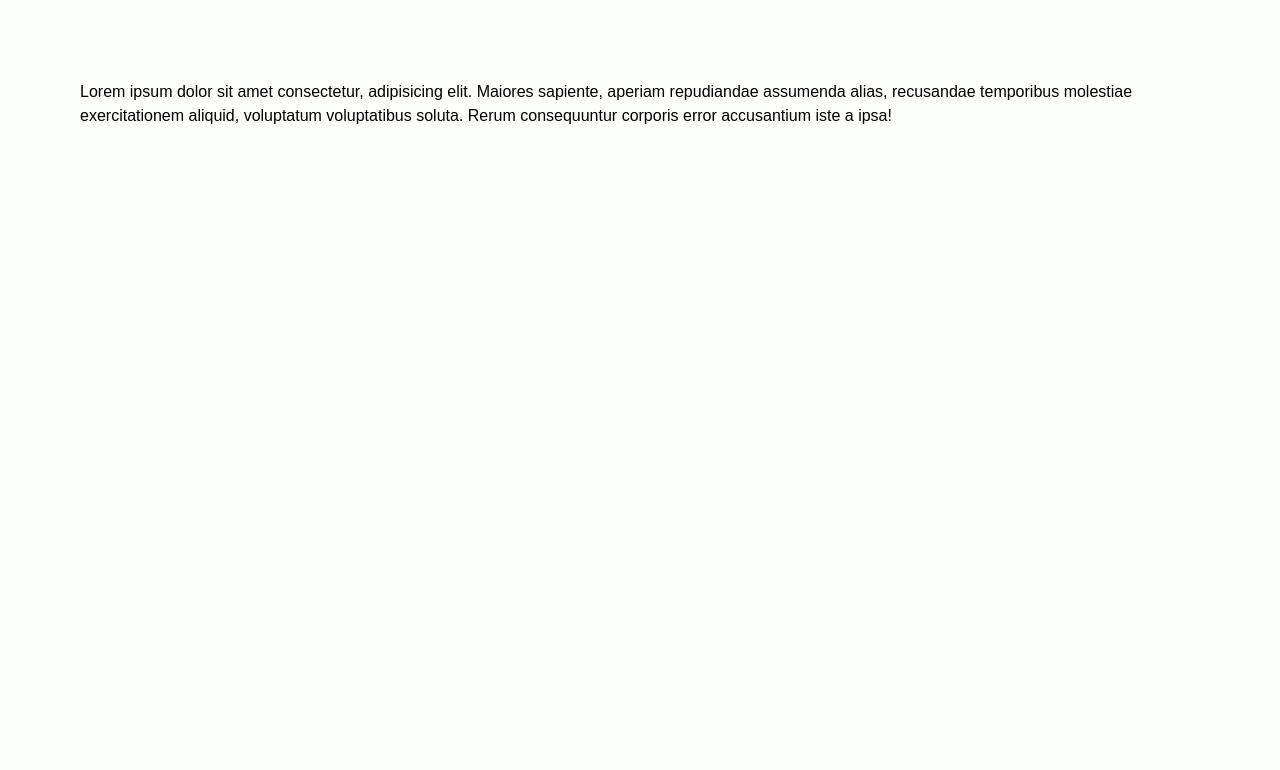
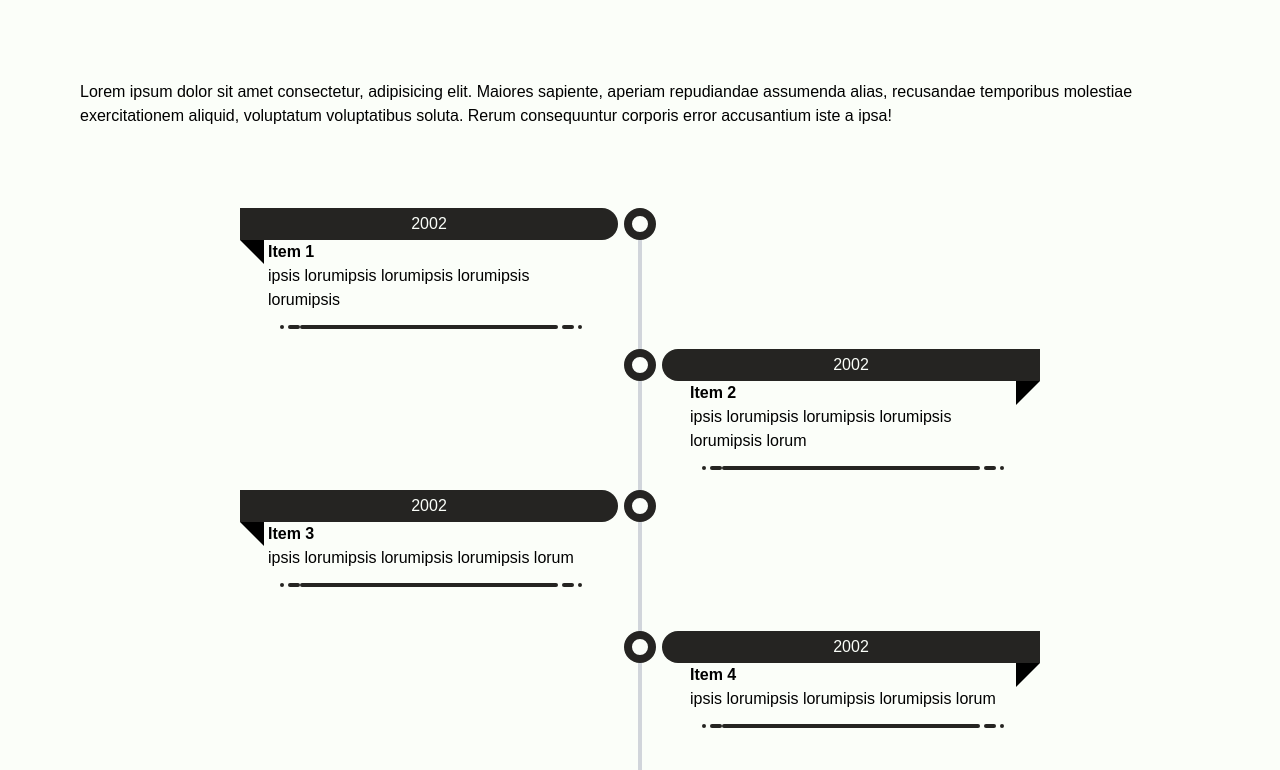
Before and after one commit to AndreFerraria20/portfolio, a Next.js app: page /education in a window 1280 px wide. Shown: the part 720-1490 px from the top of the page. Before the commit the page ends 848 px from the top, so only its background shows below. Built offline with nearby package versions, Linux system fonts and the light colour scheme.

Commit message:
timeline component

```diff
--- a/src/app/education/page.tsx
+++ b/src/app/education/page.tsx
@@ -1,10 +1,28 @@
 import MainLayout from "../layouts/mainLayout";
 import SplitLayout from "../layouts/splitLayout";
+import Timeline, { TimelineItem } from '../ui/timeline'
 
 
 
 export default function Education() {
- const content=(<div> Lorem ipsum dolor sit amet consectetur, adipisicing elit. Maiores sapiente, aperiam repudiandae assumenda alias, recusandae temporibus molestiae exercitationem aliquid, voluptatum voluptatibus soluta. Rerum consequuntur corporis error accusantium iste a ipsa!</div>);
+  const items: TimelineItem[] = [
+    { date: 2002, title: 'Item 1', description: "ipsis lorumipsis lorumipsis lorumipsis lorumipsis " },
+    { date: 2002, title: 'Item 2', description: "ipsis lorumipsis lorumipsis lorumipsis lorumipsis lorum" },
+    { date: 2002, title: 'Item 3', description: "ipsis lorumipsis lorumipsis lorumipsis lorum" },
+    { date: 2002, title: 'Item 4', description: "ipsis lorumipsis lorumipsis lorumipsis lorum" },
+    { date: 2002, title: 'Item 4', description: "ipsis lorumipsis lorumipsis lorumipsis lorum" },
+    { date: 2002, title: 'Item 4', description: "ipsis lorumipsis lorumipsis lorumipsis lorum" },
+
+  ];
+  const content = (<><div>
+    Lorem ipsum dolor sit amet consectetur, adipisicing elit. Maiores sapiente, aperiam repudiandae assumenda alias, recusandae temporibus molestiae exercitationem aliquid, voluptatum voluptatibus soluta. Rerum consequuntur corporis error accusantium iste a ipsa!
+  </div>
+    <div className="pt-20 flex grow justify-center items-center">
+      <Timeline items={items} title={""} />
+    </div >
+
+  </>
+  );
 
   return (
     <MainLayout title="Education" divContent={content} />
--- a/src/app/globals.css
+++ b/src/app/globals.css
@@ -37,9 +37,34 @@ body {
 
 
 @layer components {
-  .cardShadow{
+  .flapLeft {
+    content: " ";
+    width: 1.5rem;
+    background-color: black;
+    position: absolute;
+    clip-path: polygon(0 0, 100% 0, 100% 100%);
+    top: 100%;
+  }
+
+  .flapRight {
+    content: " ";
+    width: 1.5rem;
+    background-color: black;
+    position: absolute;
+    clip-path: polygon(0 0, 100% 0, 0 100%);
+    top: 100%;
+
+    right: 0;
+  }
+
+  .divider {
+    background-image: linear-gradient(90deg, var(--primary) 1.46%, var(--primary) 40.83%, var(--primary)65.57%, var(--primary) 107.92%)
+  }
+
+  .cardShadow {
     box-shadow: 5px 5px 0px 0px var(--accent);
   }
+
   .title {
     @apply text-[8vw] font-normal text-left hover:italic transform hover:translate-x-2 transition-transform duration-500
   }
--- /dev/null
+++ b/src/app/hooks/useMediaQuery.ts
@@ -0,0 +1,16 @@
+// hooks/useMediaQuery.ts
+import { useEffect, useMemo, useState } from "react";
+
+export function useMediaQuery(query: string) {
+  const mediaQuery = useMemo(() => window.matchMedia(query), [query]);
+  const [match, setMatch] = useState(mediaQuery.matches);
+
+  useEffect(() => {
+    const onChange = () => setMatch(mediaQuery.matches);
+    mediaQuery.addEventListener("change", onChange);
+
+    return () => mediaQuery.removeEventListener("change", onChange);
+  }, [mediaQuery]);
+
+  return match;
+}
--- /dev/null
+++ b/src/app/ui/divider.tsx
@@ -0,0 +1,11 @@
+export default function Divider() {
+
+return(
+<div className="mb-10 w-full text-center">
+  <span className="ml-1 inline-block h-1 w-1 rounded-full bg-primary"></span>
+  <span className="ml-1 inline-block h-1 w-3 rounded-full bg-primary"></span>
+  <span className="inline-block h-1 w-[80%] rounded-full bg-primary"></span>
+  <span className="ml-1 inline-block h-1 w-3 rounded-full bg-primary"></span>
+  <span className="ml-1 inline-block h-1 w-1 rounded-full bg-primary"></span>
+</div>);
+}
--- /dev/null
+++ b/src/app/ui/timeline.tsx
@@ -0,0 +1,81 @@
+"use client"
+
+import React from 'react';
+import { useMediaQuery } from '../hooks/useMediaQuery';
+import Divider from './divider';
+
+
+interface TimelineItem {
+    date: string;
+    title: string;
+    description: string;
+}
+
+interface TimeLineProps {
+    items: TimelineItem[];
+    title: string;
+}
+
+const Timeline: React.FC<TimeLineProps> = ({ items, title }) => {
+    let rows = items.length / 2;
+    let gridClass = "grid-cols-[1fr_0.25rem_1fr]";
+    const mediaQuery = useMediaQuery("(min-width: 850px)"); // Matches the custom breakpoint
+
+    return (
+        <>
+            <h1 className="text-secundary-500">{title}</h1>
+            <ul className={gridClass + " text-secundary-500 grid w-[50rem] gap-x-5"}>
+
+                {items.map((item, index) => {
+
+                    let itemClass;
+                    let content;
+                    let flap;
+                    let left;
+
+                    if (mediaQuery) {
+                        left = index % 2 !== 0
+                        itemClass = left ? 'col-start-3 row-span-2' : 'col-start-1 row-span-2';
+                        content = left ? "rounded-l-2xl" : "rounded-r-2xl"
+                        flap = left ? "flapRight" : "flapLeft"
+                    } else {
+                        left = index % 2 !== 0
+                        itemClass = 'col-start-1 row-span-1';
+                        content = "rounded-r-2xl"
+                        flap = "flapLeft"
+
+                    }
+
+                    console.log(mediaQuery)
+
+                    return (
+
+                        <React.Fragment key={index}>
+                            {left && <div className='relative bg-gray-300 w-1 row-span-1 flex grow col-start-2 col-span-1 justify-center'>
+                                <div className='absolute w-8 h-8 border-8 border-primary rounded-full bg-secundary '>
+                                </div>
+                            </div>}
+                            <li className={` col-span-1 ${itemClass} flex flex-col`}>
+                                <div className={`text-secundary bg-primary text-center content-center ${content}  h-8 relative`}>
+                                    <div className={`${flap}`}>.</div>
+                                    {item.date}
+                                </div>
+                                <div className='flex flex-col flex-grow h-[250px]  px-7'>
+                                    <div className="font-bold">{item.title}</div>
+                                    <div>{item.description}</div>
+                                    <Divider/>
+                                </div>
+
+                            </li>
+                            {(index % 2 === 0 || !mediaQuery) && <div className='relative bg-gray-300 w-1 row-span-1 flex grow col-start-2 col-span-1 justify-center'>
+                                <div className='absolute w-8 h-8 border-8 border-primary rounded-full bg-secundary '></div></div>}
+
+                        </React.Fragment>
+                    );
+                })}
+            </ul>
+        </>
+    );
+};
+
+export default Timeline;
```
